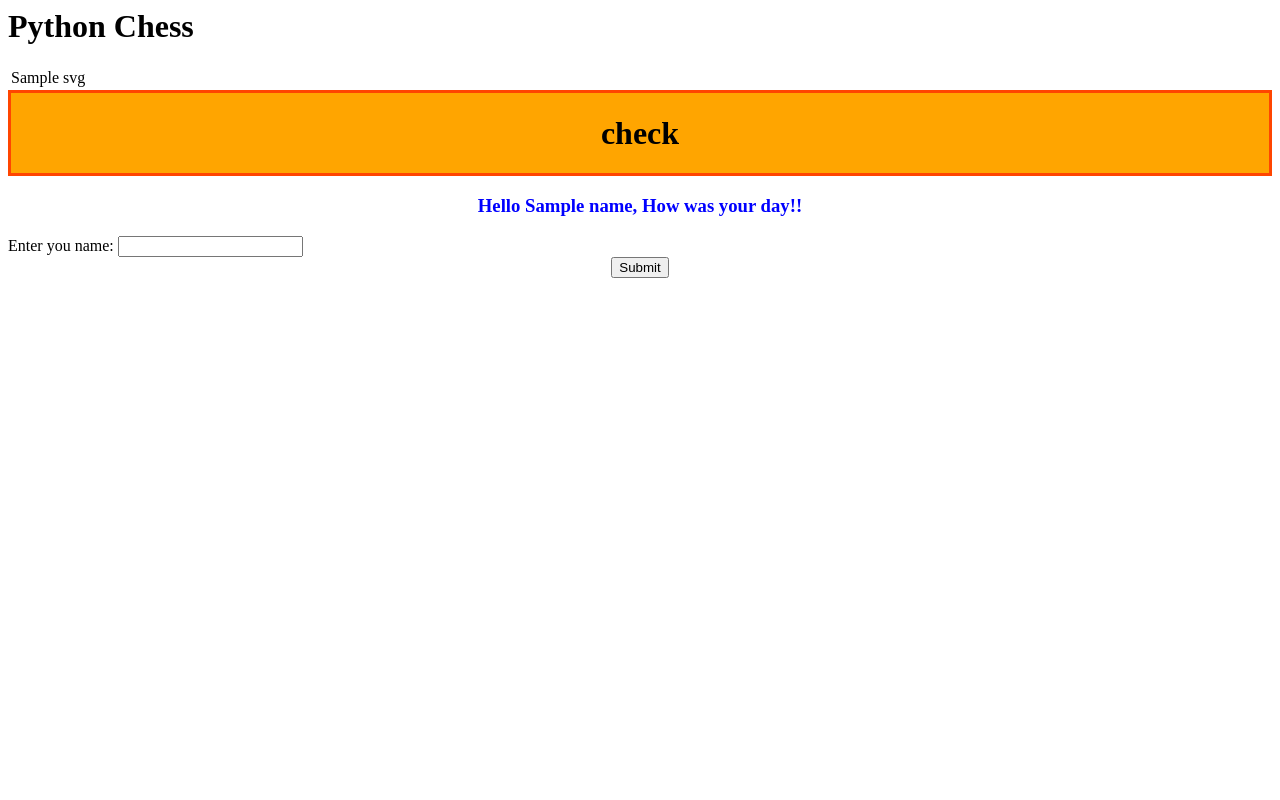
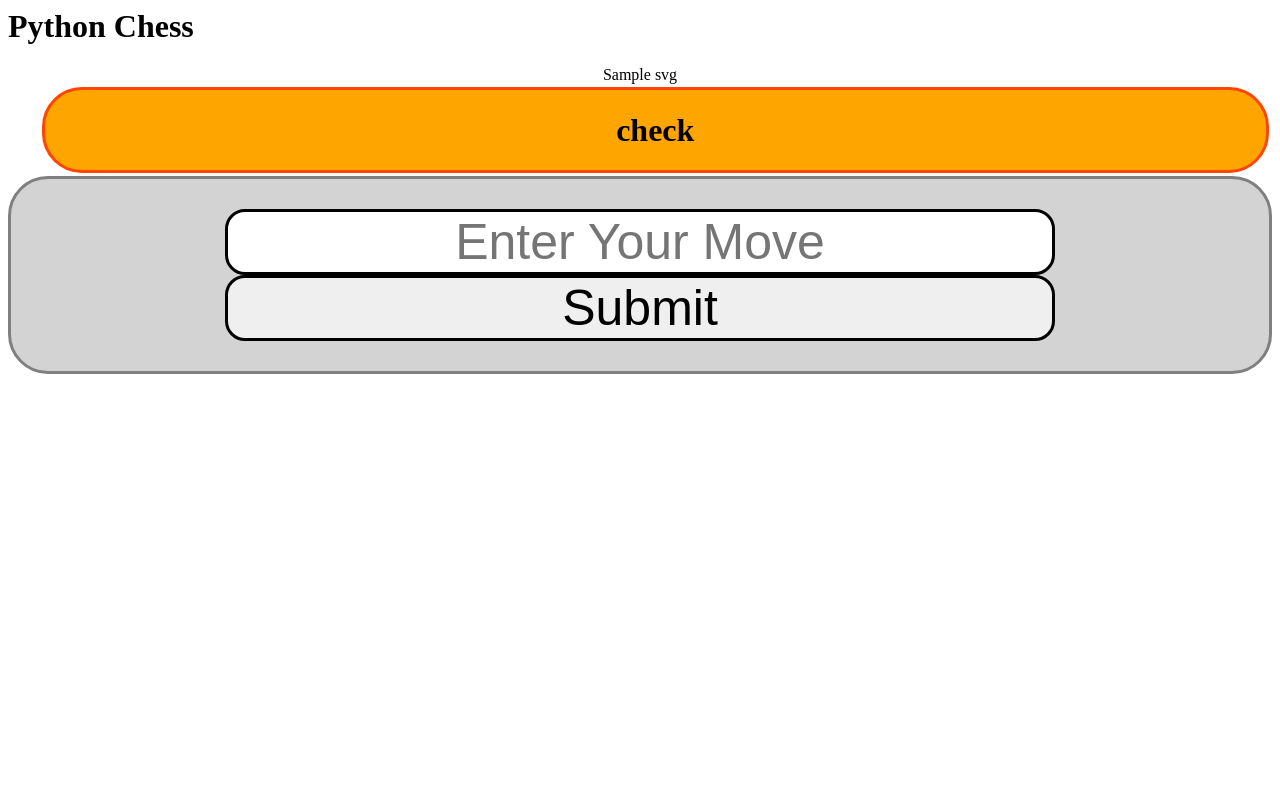
Before and after one commit to russellelliott/PythonChess, a Flask app: template templates/index.html in a window 1280 px wide. Run offline with Flask 2, Linux system fonts and the light colour scheme; the template is opened without the code that fills it: most values are stand-ins (such as "Sample title", 1, 10 or a date in 2020).

Commit message:
added css styling to the input area for user move

```diff
--- a/templates/index.html
+++ b/templates/index.html
@@ -7,7 +7,6 @@
     .center {
         /*Full height div: https://stackoverflow.com/questions/3215553/make-a-div-fill-an-entire-table-cell
         */
-        height:100%;
     /*center text in div:*/
     /*https://www.w3schools.com/css/css_align.asp
     */
@@ -52,11 +51,42 @@
         border: 3px solid green;
         color:black;
     }
+
+    .move{
+        padding:30px;
+        background-color:lightgrey;
+        border: 3px solid grey;
+        color:black;
+    }
+
+    /*
+    input filed css
+    https://www.w3schools.com/css/css_form.asp
+    */
+    input{
+        font-size:50px;
+        width:100%;
+        border-radius:20px;
+        border: 3px solid black;
+        text-align: center;
+    }
+    /*input field palceholder css
+    https://stackoverflow.com/questions/7381446/center-html-input-text-field-placeholder
+    */
+    ::placeholder {
+        text-align: center;
+     }
+
+     form {
+        display: block;
+        margin-top: 0em;
+        margin-block-end: 0em !important;
+    }
 </style>
 
+<center>{{svg}}</center>
 <table style = "width:100%">
     <tr>
-        <td>{{svg}}</td>
         <td>
             {%if turn=="white"%}
                 <div class = "center white"><h1>White's Move</h1></div>
@@ -64,30 +94,25 @@
                 <div class = "center black"><h1>Black's Move</h1></div>
             {% endif %}
         </td>
+        <td>
+            {% if status == "check" %}
+            <div class = "center check"><center><h1>check</h1></center></div>
+            {%elif status in ['checkmate', 'stalemate']%}
+            <div class = "center checkmate"><center><h1>{{status}}</h1></center></div>
+            {% else %}
+            <div class = "center safe"><center><h1>ongoing game</h1></center></div>
+            {% endif %}
+        </td>
     </tr>
   </table>
 
-  {% if status == "check" %}
-  <div class = "check"><center><h1>check</h1></center></div>
-  {%elif status in ['checkmate', 'stalemate']%}
-  <div class = "checkmate"><center><h1>{{status}}</h1></center></div>
-  {% else %}
-  <div class = "safe"><center><h1>ongoing game</h1></center></div>
-
-  {% endif %}
+  <div class = "center move">
 <form class="grid" action="/result" method="POST">
 
-    {% if name %}
-      <center>
-        <h3 style="color: blue;" class="let_space">Hello {{name}}, How was your day!!</h3>
-      </center>
+    {%if status not in ['checkmate', 'stalemate']%}
+    <input type="text" id="name" name="name" placeholder = "Enter Your Move">
 
-    {% endif %}
-
-    {%if status not in ['checkmate', 'stalemate']%}
-    <label for="name">Enter you name:</label>
-    <input type="text" id="name" name="name">
-
-    <center><input class="file_submit" type="Submit"></center>
+    <input class="file_submit" type="Submit">
     {% endif %}
   </form>
+</div>
```
